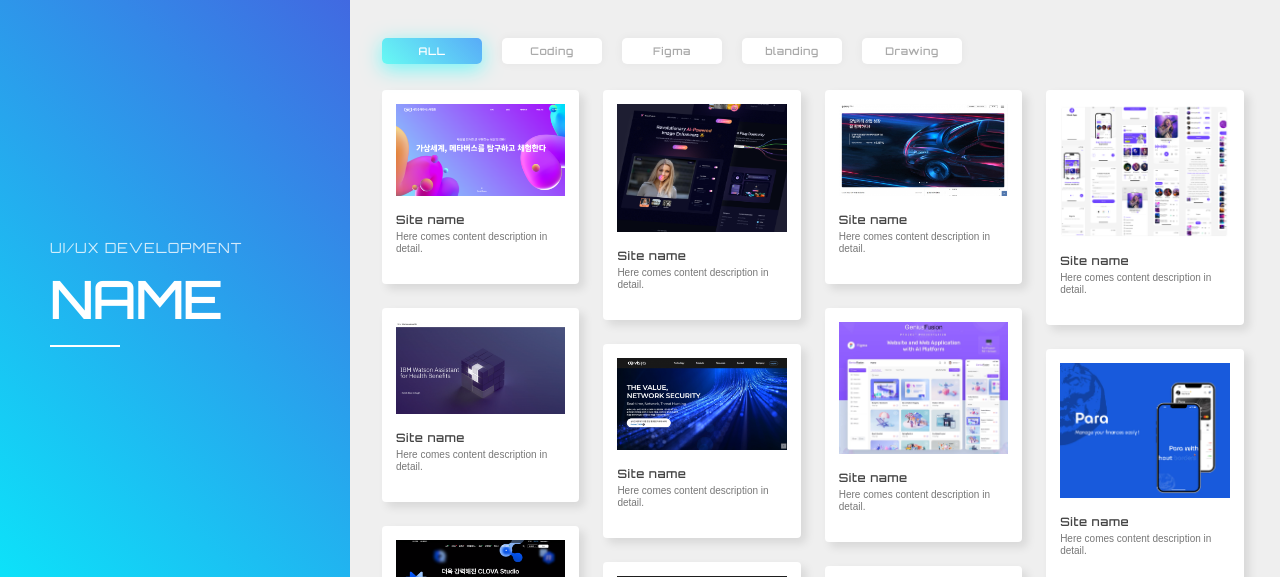
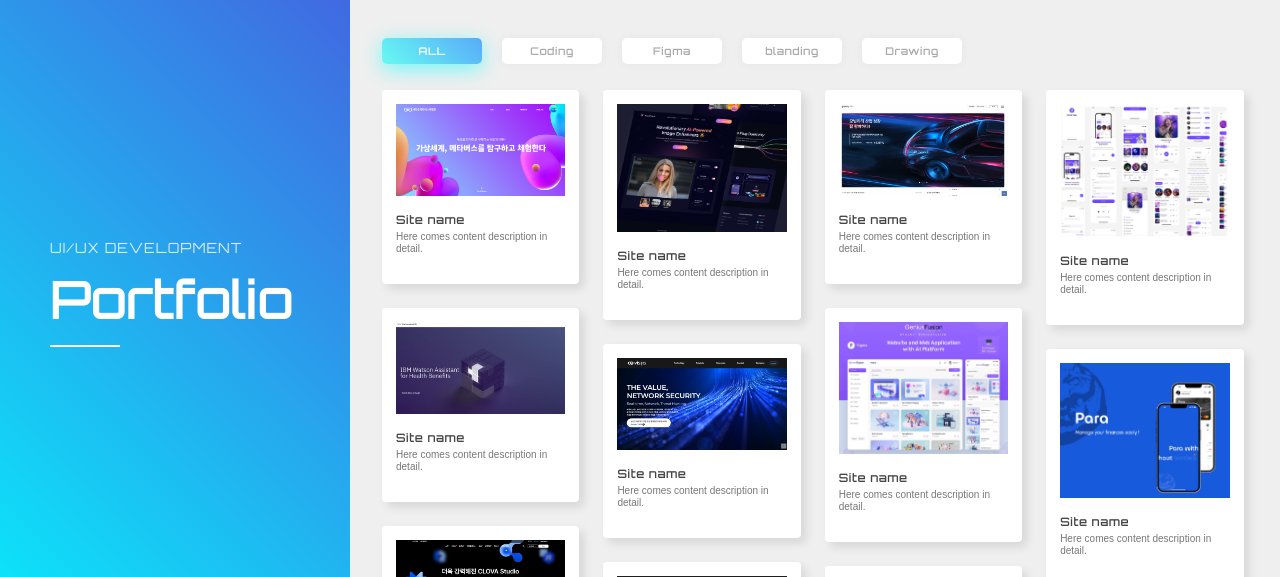
Before and after one commit to JYS9419/gitResponsive, a plain HTML site: page index.html in a window 1280 px wide. Shown: the top 577 px of the page. Drawn offline with Linux system fonts and the light colour scheme.

Commit message:
Update index.html

```diff
--- a/index.html
+++ b/index.html
@@ -18,7 +18,7 @@
 <body>
 	<div id="wrap">
 		<header>
-			<h1>NAME</h1>
+			<h1>Portfolio</h1>
 			<ul>
 				<li><a href="#" target="_blank"><i class="fa-brands fa-x-twitter"></i></a></li>
 				<li><a href="#" target="_blank"><i class="fa-brands fa-facebook-f"></i></a></li>
```
